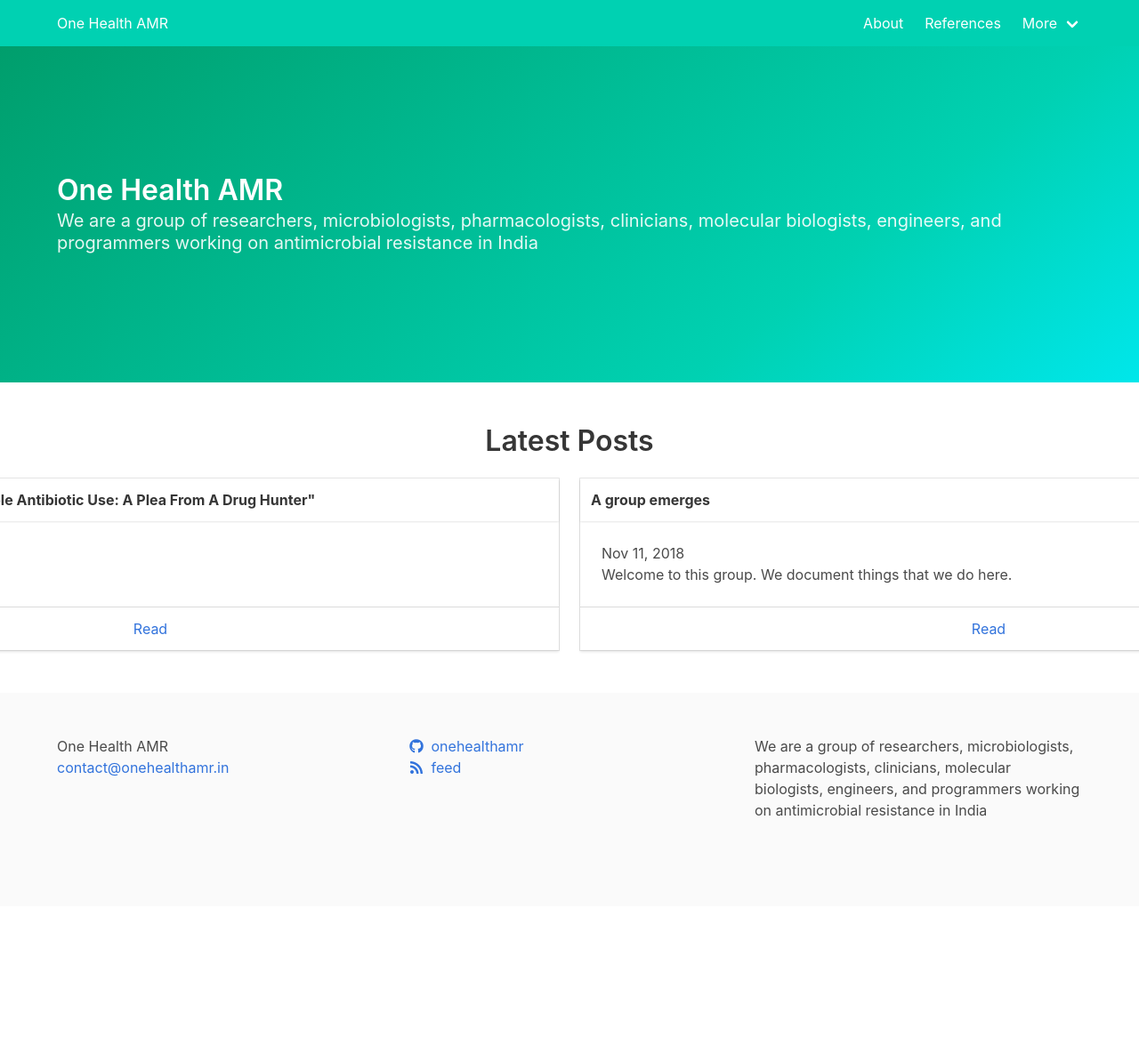
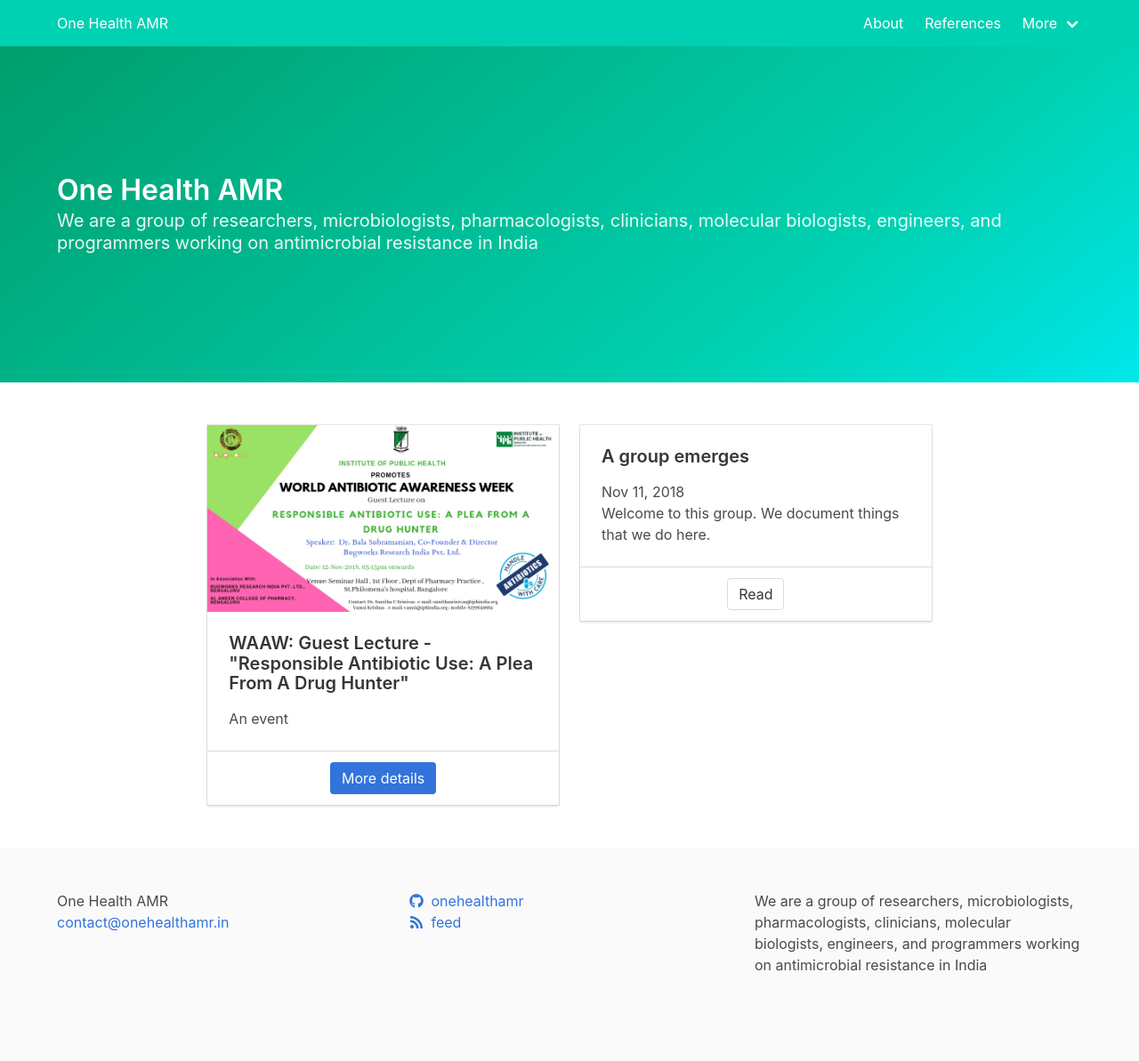
Before and after one commit to onehealthamr/onehealthamr.in, a Jekyll site: the page built from index.md, in a window 1280 px wide. Shown: the whole page at 89% size. Built offline with Jekyll 4.4.1, drawn with Linux system fonts in a browser that asks for light colours; nearby versions of some CDN libraries; before the commit the page ends 1019 px from its top, so only the background shows below that.

Commit message:
better cards in home page

```diff
--- a/_layouts/home.html
+++ b/_layouts/home.html
@@ -21,20 +21,61 @@ layout: default
 
   <section class="section">
     {%- if site.posts.size > 0 -%}
-    <h2 class="title is-3 has-text-centered">{{ page.list_title | default: "Latest Posts" }}</h2>
-    <ul class="columns is-centered">
+    <!-- <h2 class="title is-3 has-text-centered">{{ page.list_title | default: "Latest Posts" }}</h2> -->
+    <ul class="columns is-centered is-multiline">
       {%- for post in site.posts -%}
-      <li class="column is-three-quarters">
+      <li class="column is-one-third">
+
+        {%- if post.categories contains "events" -%}
+        <!-- event -->
+        <div class="card">
+          <div class="card-image">
+            <figure class="image">
+              <img src="{{ post.image | relative_url | default: '/assets/uploads/waaw-18-guest-lecture.jpeg' | relative_url }}" alt="">
+            </figure>
+          </div>
+          <div class="card-content">
+            <div class="content">
+              <a href="{{ post.url | relative_url }}">
+                <h4 class="is-title is-4">{{ post.title | escape }}</h4>
+              </a>
+              {%- assign date_format = site.minima.date_format | default: "%b %-d, %Y" -%}
+
+              {%- if site.show_excerpts -%}
+                {{ post.excerpt }}
+              {%- endif -%}
+
+              {%- if post.eventtime -%}
+              <span class="">{{ post.eventtime }}</span>
+              {%- endif -%}
+            </div>
+          </div>
+          <footer class="card-footer">
+              <div class="card-footer-item">
+                  <a href="{{ post.url | relative_url }}" class="button is-link">More details</a>
+              </div>
+            </footer>
+        </div>
+        {%- endif -%}
+
+        {%- if post.categories contains "blog" -%}
+        <!-- blog -->
         <div class="card">
           <header class="card-header">
-            <p>
-              <a class="card-header-title is-4" href="{{ post.url | relative_url }}">
-                {{ post.title | escape }}
-              </a>
-            </p>
+
           </header>
+          {%- if post.image -%}
+          <div class="card-image">
+            <figure class="image">
+              <img src="{{ post.image | relative_url | default: '/assets/uploads/blog-placeholder.jpeg' | relative_url }}" alt="">
+            </figure>
+          </div>
+          {%- endif -%}
           <div class="card-content">
             <div class="content">
+              <a href="{{ post.url | relative_url }}">
+                <h4 class="is-title is-4">{{ post.title | escape }}</h4>
+              </a>
               {%- assign date_format = site.minima.date_format | default: "%b %-d, %Y" -%}
               <span class="">{{ post.date | date: date_format }}</span>
 
@@ -44,9 +85,14 @@ layout: default
             </div>
           </div>
           <footer class="card-footer">
-              <a href="{{ post.url | relative_url }}" class="card-footer-item">Read</a>
-            </footer>
+            <div class="card-footer-item">
+                <a href="{{ post.url | relative_url }}" class="button">Read</a>
+            </div>
+          </footer>
         </div>
+        {%- endif -%}
+
+
       </li>
       {%- endfor -%}
     </ul>
```
